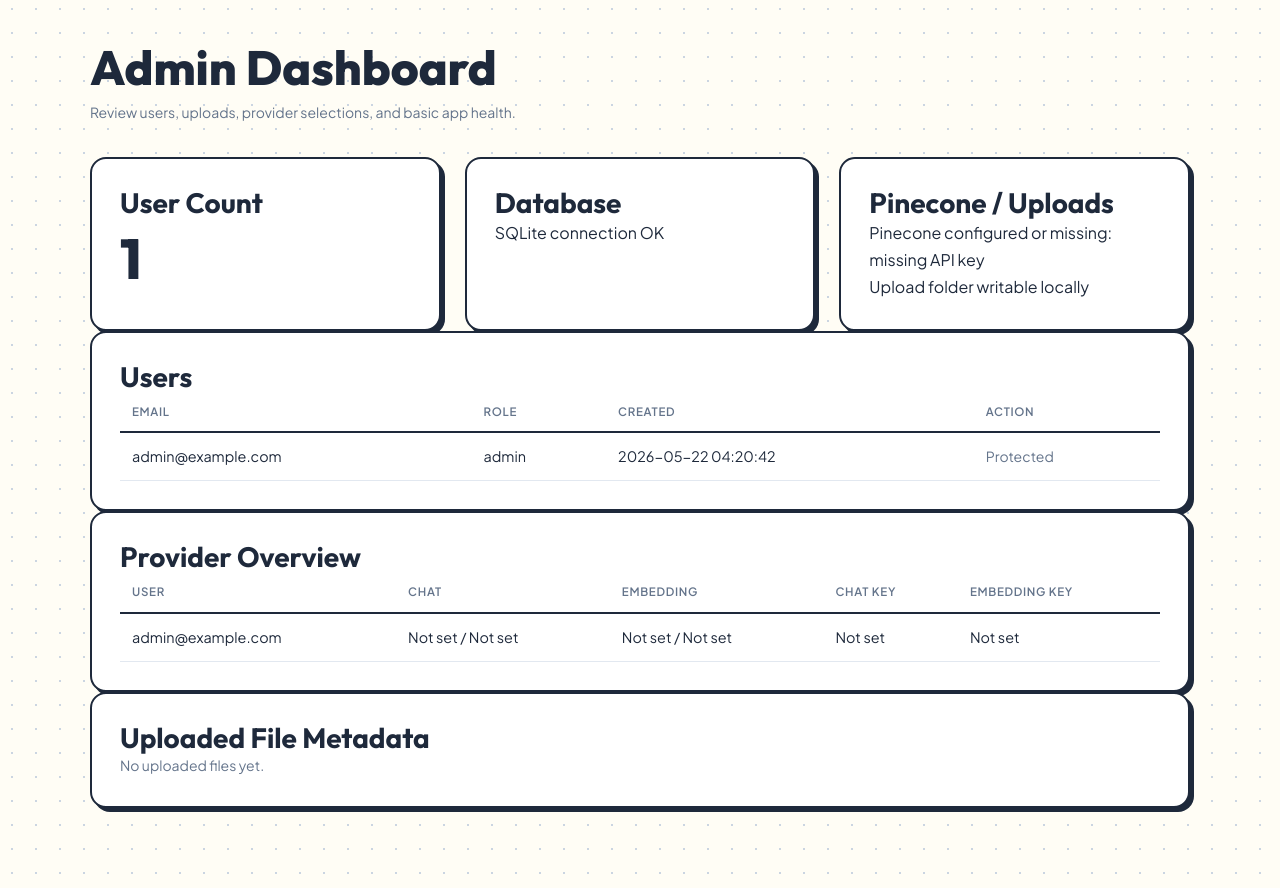
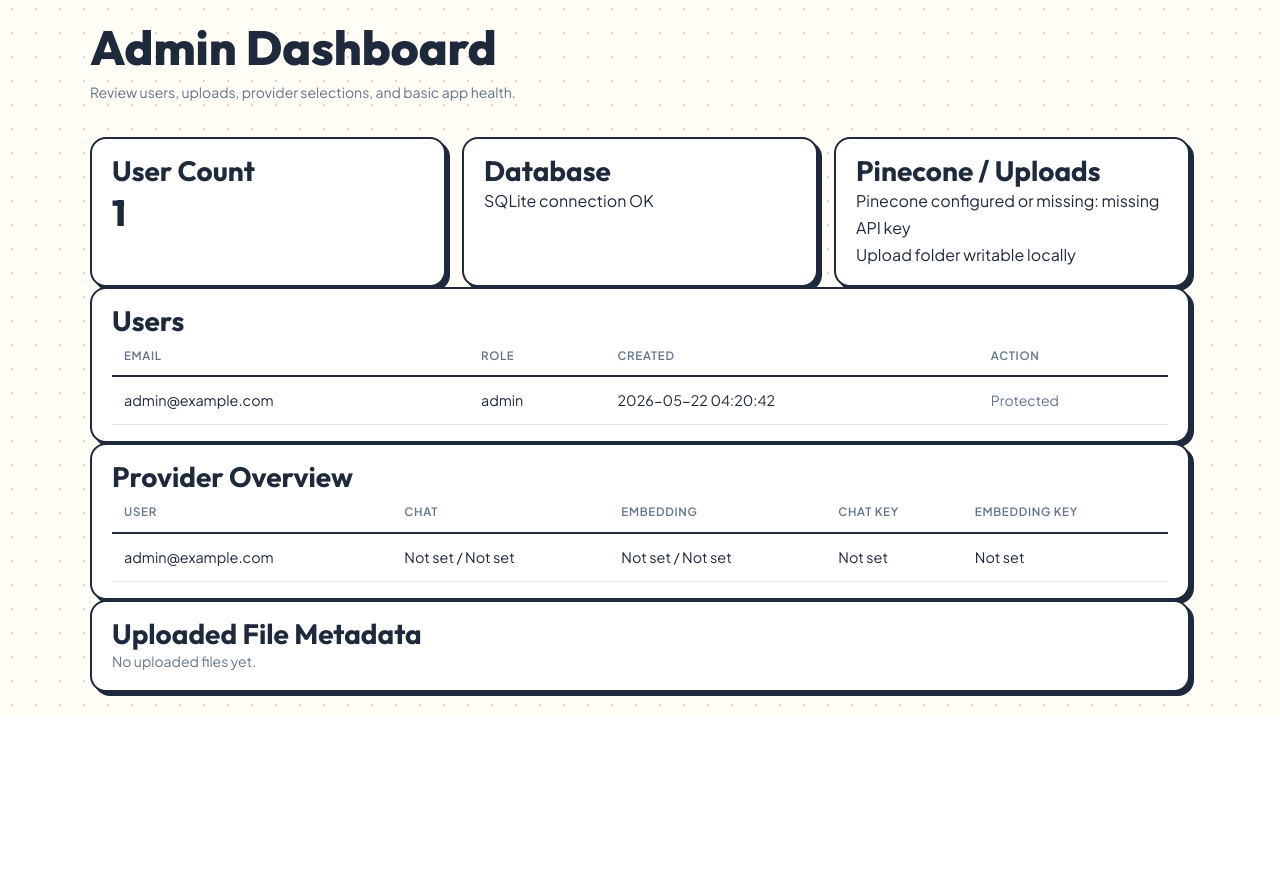
Before and after one commit to Valo-Asura/custom_ai_bot, a Flask app: page /admin in a window 1280 px wide. Shown: the part 99-987 px from the top of the page. After the commit the page ends 805 px from the top, so only its background shows below. Run offline with Flask 3, Linux system fonts and the light colour scheme; the visitor is signed in with stand-in values (Sample User, id 1); data comes from the database, SQL or seed files in the repository; data that the repository does not hold is empty.

Commit message:
fix: split dashboard grid to prevent Mode card overflow, compact layout for single-screen fit

```diff
--- a/static/style.css
+++ b/static/style.css
@@ -86,7 +86,7 @@ a:hover { text-decoration: underline; }
 }
 
 .page-shell {
-  padding: 40px 0 80px;
+  padding: 20px 0 24px;
 }
 
 /* ─── Header / Nav ──────────────────────────────────────────────────────── */
@@ -198,7 +198,7 @@ a:hover { text-decoration: underline; }
   background: var(--card-bg);
   border: 2px solid var(--border);
   border-radius: var(--r-md);
-  padding: 28px;
+  padding: 16px 20px;
   box-shadow: var(--shadow-pop);
   transition: transform 0.3s var(--ease-bounce), box-shadow 0.3s var(--ease-bounce);
   position: relative;
@@ -215,9 +215,9 @@ a:hover { text-decoration: underline; }
 }
 
 /* ─── Grids ─────────────────────────────────────────────────────────────── */
-.grid { display: grid; gap: 24px; }
-.two-col   { grid-template-columns: repeat(auto-fit, minmax(260px, 1fr)); }
-.three-col { grid-template-columns: repeat(auto-fit, minmax(200px, 1fr)); }
+.grid { display: grid; gap: 16px; }
+.two-col   { grid-template-columns: repeat(auto-fit, minmax(240px, 1fr)); }
+.three-col { grid-template-columns: repeat(auto-fit, minmax(180px, 1fr)); }
 
 /* ─── Metric Cards ──────────────────────────────────────────────────────── */
 .metric-card { text-align: center; }
@@ -227,10 +227,10 @@ a:hover { text-decoration: underline; }
 
 .metric {
   font-family: var(--font-head);
-  font-size: 3.5rem;
+  font-size: 2.25rem;
   font-weight: 800;
   line-height: 1;
-  margin: 12px 0;
+  margin: 8px 0;
   color: var(--fg);
 }
 
--- a/templates/base.html
+++ b/templates/base.html
@@ -6,7 +6,7 @@
     <title>{% block title %}Personal AI Bot Builder{% endblock %}</title>
     <link rel="preconnect" href="https://fonts.googleapis.com">
     <link rel="preconnect" href="https://fonts.gstatic.com" crossorigin>
-    <link rel="stylesheet" href="{{ url_for('static', filename='style.css') }}?v=10">
+    <link rel="stylesheet" href="{{ url_for('static', filename='style.css') }}?v=11">
 </head>
 <body>
     {# SECURITY:XSS - escape rendered user/document content in templates. #}
```
Also changed, not shown: other parts of static/style.css (+24 -18 lines), templates/dashboard.html (+6 -4 lines).
